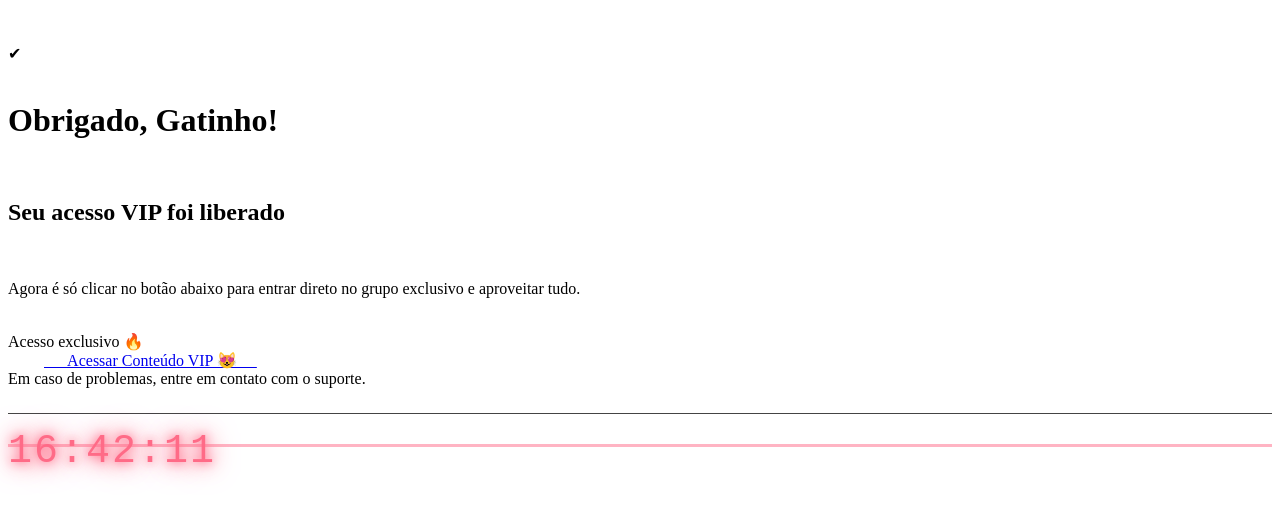
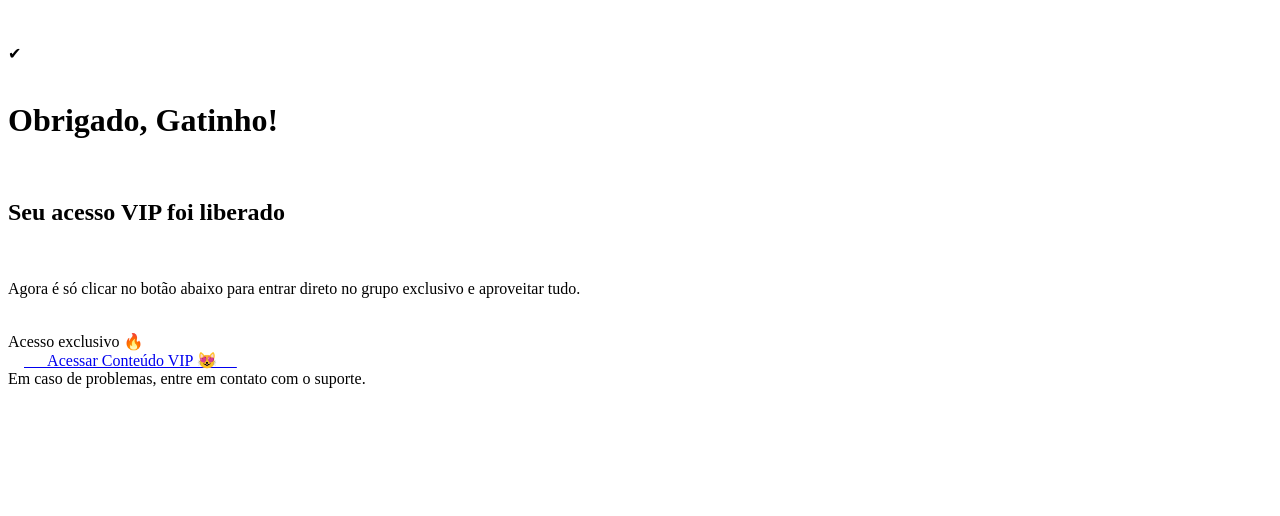
Before and after one commit to 50down/incstekai, a plain HTML site: page index.html in a window 1280 px wide. Drawn offline with Linux system fonts and the light colour scheme.

Commit message:
index.html
Removed clock implementation and related styles.

```diff
--- a/index.html
+++ b/index.html
@@ -6,7 +6,7 @@
   <title>Obrigado Gatinho - VIP</title>
   <link rel="stylesheet" href="https://fonts.googleapis.com/css2?family=Poppins:wght@600&family=Open+Sans:wght@400;600&display=swap">
 
-  <script
+    <script
     src="https://cdn.utmify.com.br/scripts/utms/latest.js"
     data-utmify-prevent-xcod-sck
     data-utmify-prevent-subids
@@ -14,7 +14,7 @@
     defer
   ></script>
 
-  <script>
+    <script>
     !function(f,b,e,v,n,t,s){
       if(f.fbq)return;n=f.fbq=function(){
         n.callMethod ?
@@ -25,10 +25,10 @@
       s.parentNode.insertBefore(t,s)
     }(window, document,'script', 'https://connect.facebook.net/en_US/fbevents.js');
 
-    /* === SEU PIXEL ID FOI INSERIDO AQUI === */
+    // NOVO PIXEL ID INSERIDO AQUI
     fbq('init', '1049267370048001');
 
-    // Disparo do Purchase com valor fixo (do seu exemplo)
+    // Disparo do Purchase com valor fixo
     fbq('track', 'Purchase', {
       value: 19.90,
       currency: 'BRL'
@@ -101,7 +101,7 @@
       margin: 15px 0;
       line-height: 1.6;
       color: #d0d0d0;
-    }
+s   }
     .popup .exclusive {
       font-size: 12px;
       margin: 20px 0 10px;
@@ -131,39 +131,6 @@
       margin-top: 15px;
       color: #999;
     }
-
-    /* ===== CSS DO RELÓGIO IMPLEMENTADO E AJUSTADO PARA O POPUP ===== */
-    #clock{
-        font-size: 2.5em; /* Tamanho da fonte para caber no popup */
-        color: #ff6b87; /* Cor alterada de verde para rosa para combinar */
-        text-shadow: 0 0 10px #ff6b87, 0 0 20px #ff6b87, 0 0 30px #ff6b87; /* Sombra com a nova cor */
-        letter-spacing: .05em;
-        position: relative;
-        font-family: 'Courier New', monospace; /* Mantido para o estilo digital */
-        margin-top: 25px; /* Espaçamento superior */
-        padding-top: 15px; /* Espaçamento interno superior */
-        border-top: 1px solid #444; /* Linha separadora, sutil */
-    }
-
-    /* Linha de scan */
-    #clock::after{
-        content:'';
-        position:absolute;
-        top:0;
-        left:0;
-        width:100%;
-        height:3px;
-        background: #ff6b87; /* Cor da linha de scan alterada para rosa */
-        animation: scan 2s linear infinite;
-        opacity:.5;
-    }
-
-    @keyframes scan{
-        0%   {top:0;}
-        100% {top:100%;}
-    }
-    /* ================================================================ */
-
   </style>
 </head>
 <body>
@@ -174,25 +141,10 @@
     <p>Agora é só clicar no botão abaixo para entrar direto no grupo exclusivo e aproveitar tudo.</p>
     <div class="exclusive">Acesso exclusivo 🔥</div>
 
-    <a class="button" href="https://t.me/+tNxlw2LsaC4zNzg5" target="_blank">
+        <a class="button" href="https://t.me/+tNxlw2LsaC4zNzg5" target="_blank">
       Acessar Conteúdo VIP 😻
     </a>
-
     <div class="support">Em caso de problemas, entre em contato com o suporte.</div>
-
-    <div id="clock">00:00:00</div>
-      </div>
-
-  <script>
-    function updateClock(){
-        const now = new Date();
-        const h = String(now.getHours()).padStart(2,'0');
-        const m = String(now.getMinutes()).padStart(2,'0');
-        const s = String(now.getSeconds()).padStart(2,'0');
-        document.getElementById('clock').textContent = `${h}:${m}:${s}`;
-    }
-    updateClock();
-    setInterval(updateClock,1000);
-  </script>
+  </div>
 </body>
 </html>
```
